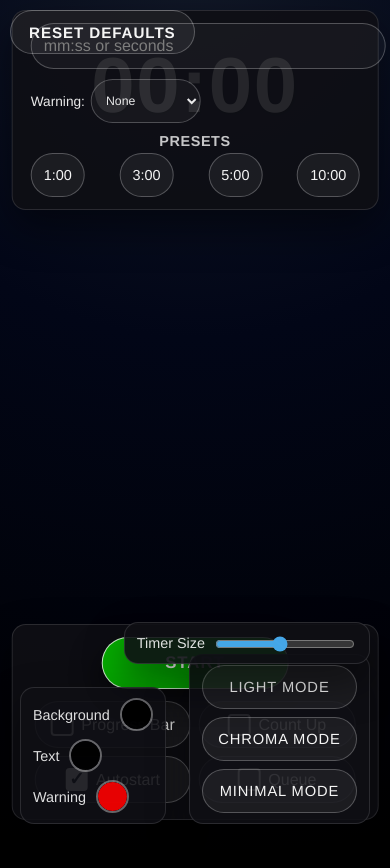
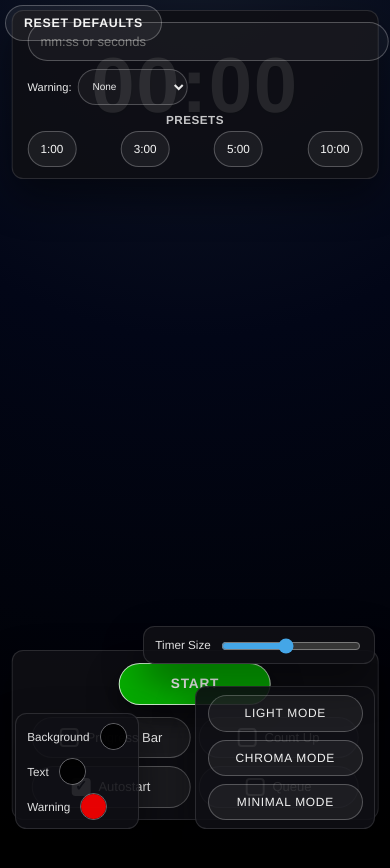
Before and after one commit to RustinPlays/AV-Timer, a plain HTML site: page index.html in a window 390 px wide. Drawn offline with Linux system fonts and the light colour scheme.

Commit message:
Implement responsive UI scaling with CSS variables
Refactor CSS variables for responsive UI scaling and update styles to use these variables for consistent sizing across elements.

```diff
--- a/index.html
+++ b/index.html
@@ -23,9 +23,20 @@
       --action-w: 20ch; /* unified width for bottom controls */
       --action-h: calc(1.8em + 18px); /* unified height matches toggle */
 
+      /* Responsive scaling vars */
+      --ui-scale: 1;
+      --ui-font: 16px;
+      --ui-gap-xs: calc(6px * var(--ui-scale));
+      --ui-gap-sm: calc(10px * var(--ui-scale));
+      --ui-gap-md: calc(14px * var(--ui-scale));
+      --ui-gap-lg: calc(18px * var(--ui-scale));
+      --ui-control-h: calc(44px * var(--ui-scale));
+      --ui-start-h: calc(52px * var(--ui-scale));
+      --ui-fab: calc(42px * var(--ui-scale));
+
       --panel-bg: rgba(15, 15, 20, 0.9);
       --panel-border: rgba(255, 255, 255, 0.12);
-      --panel-radius: 14px;
+      --panel-radius: calc(14px * var(--ui-scale));
       --panel-shadow: 0 18px 40px rgba(0, 0, 0, 0.45);
 
       --input-bg: rgba(255, 255, 255, 0.04);
@@ -111,6 +122,7 @@
   background: radial-gradient(circle at top, #111827 0%, #020617 40%, var(--bg) 100%);
   color: var(--fg);
   font-family: "Helvetica", Arial, sans-serif;
+  font-size: var(--ui-font);
   display: flex;
   flex-direction: column;
   justify-content: center;
@@ -141,17 +153,17 @@
     /* Controls container at top center */
     #controls {
       position: absolute;
-      top: 18px;
+      top: var(--ui-gap-md);
       left: 50%;
       transform: translateX(-50%);
       display: flex;
-      gap: 16px;
+      gap: var(--ui-gap-lg);
       font-size: clamp(14px, 1.05vmin, 18px);
       z-index: 10;
       flex-wrap: wrap;
       justify-content: center;
       align-items: center;
-      padding: 12px 18px;
+      padding: var(--ui-gap-md) var(--ui-gap-lg);
       box-sizing: border-box;
       border-radius: var(--panel-radius);
       border: 1px solid var(--panel-border);
@@ -162,11 +174,11 @@
     /* Preset time buttons container styling */
     #presetTimes {
       display: flex;
-      gap: 8px;
+      gap: var(--ui-gap-sm);
       flex-wrap: wrap;
       justify-content: center;
       width: 100%;
-      margin-top: 4px;
+      margin-top: var(--ui-gap-xs);
       user-select: none;
     }
 
@@ -195,14 +207,14 @@
     #queueContainer {
       position: absolute;
       top: 50%;
-      right: 20px;
+      right: var(--ui-gap-lg);
       transform: translateY(-50%);
-      width: 280px;
+      width: clamp(240px, 26vw, 320px);
       display: flex;
       flex-direction: column;
-      gap: 10px;
+      gap: var(--ui-gap-sm);
       z-index: 10;
-      padding: 14px 14px 16px 14px;
+      padding: var(--ui-gap-md);
       box-sizing: border-box;
       border-radius: var(--panel-radius);
       border: 1px solid var(--panel-border);
@@ -221,7 +233,7 @@
 
     #queueForm {
       display: flex;
-      gap: 8px;
+      gap: var(--ui-gap-sm);
     }
 
     #queueForm input[type="text"] {
@@ -235,7 +247,7 @@
       padding: 0;
       display: flex;
       flex-direction: column;
-      gap: 6px;
+      gap: var(--ui-gap-xs);
       max-height: 40vh;
       overflow-y: auto;
       scrollbar-width: thin;
@@ -245,7 +257,7 @@
       display: flex;
       align-items: center;
       justify-content: space-between;
-      gap: 8px;
+      gap: var(--ui-gap-sm);
       border: 1px solid var(--button-border);
       border-radius: 999px;
       padding: 4px 10px 4px 12px;
@@ -280,8 +292,8 @@
     #queueActions {
       display: flex;
       flex-direction: column;
-      gap: 8px;
-      margin-top: 8px;
+      gap: var(--ui-gap-sm);
+      margin-top: var(--ui-gap-sm);
     }
 
     #queueActions > button {
@@ -290,7 +302,7 @@
 
     #queueSecondary {
       display: flex;
-      gap: 10px;
+      gap: var(--ui-gap-md);
       align-items: center;
       justify-content: flex-start;
       flex-wrap: wrap;
@@ -304,7 +316,7 @@
     #autoNextGroup {
       display: flex;
       align-items: center;
-      gap: 8px;
+      gap: var(--ui-gap-sm);
       font-size: 0.85em;
       white-space: nowrap;
       opacity: 0.85;
@@ -354,15 +366,15 @@
     /* Start button container fixed at bottom center */
     #startContainer {
       position: absolute;
-      bottom: 40px;
+      bottom: calc(var(--ui-gap-lg) * 2);
       left: 50%;
       transform: translateX(-50%);
       z-index: 10;
       display: flex;
       flex-direction: column; /* Start button on first row, toggles below */
       align-items: center;
-      gap: 12px;
-      padding: 12px 18px 16px;
+      gap: var(--ui-gap-md);
+      padding: var(--ui-gap-md) var(--ui-gap-lg);
       box-sizing: border-box;
       border-radius: var(--panel-radius);
       border: 1px solid var(--panel-border);
@@ -374,7 +386,7 @@
     #startBtn {
       font-size: 1.05em;
       padding: 0 24px;
-      height: var(--action-h);
+      height: var(--ui-start-h);
       min-width: var(--action-w);
       box-sizing: border-box;
       display: flex;
@@ -407,14 +419,14 @@
       display: flex;
       align-items: center;
       justify-content: center;
-      gap: 10px;
+      gap: var(--ui-gap-md);
       flex-wrap: wrap;
     }
 
     /* Timer display big text centered */
     #timer {
       text-align: center;
-      font-size: 15vmin; /* responsive large font size */
+      font-size: 15vw; /* responsive large font size */
       user-select: none;
       font-weight: 700;
       letter-spacing: 0.02em;
@@ -423,7 +435,7 @@
 
     /* Subtle drop shadow for readability when not in chroma */
     body:not(.chroma) #timer {
-      text-shadow: 0.22vmin 0.22vmin 0.4vmin rgba(0, 0, 0, 0.55);
+      text-shadow: 0.22vw 0.22vw 0.4vw rgba(0, 0, 0, 0.55);
     }
 
     /* Color utility classes */
@@ -468,8 +480,8 @@
     /* Reset Defaults button (top-left) */
     #resetDefaultsBtn {
       position: absolute;
-      top: 10px;
-      left: 10px;
+      top: var(--ui-gap-xs);
+      left: var(--ui-gap-xs);
       z-index: 50;
       font-size: 0.95em;
       padding: 6px 18px;
@@ -482,12 +494,12 @@
     /* Compact close button shown only while timer is running */
     #runningCloseBtn {
       position: fixed;
-      top: 10px;
-      left: 10px;
+      top: var(--ui-gap-xs);
+      left: var(--ui-gap-xs);
       z-index: 80;
-      width: 42px;
-      height: 42px;
-      min-width: 42px;
+      width: var(--ui-fab);
+      height: var(--ui-fab);
+      min-width: var(--ui-fab);
       padding: 0;
       display: flex;
       align-items: center;
@@ -511,10 +523,10 @@
     #progressContainer {
       background: rgba(15, 23, 42, 0.7);
       border-radius: 999px;
-      margin-top: 20px;
+      margin-top: var(--ui-gap-lg);
       overflow: hidden;
-      height: 0.75vmin; /* default, JS adjusts */
-      width: 50vmin;
+      height: 0.75vw; /* default, JS adjusts */
+      width: 50vw;
       user-select: none;
       box-shadow: 0 10px 25px rgba(0, 0, 0, 0.45);
       border: 1px solid rgba(255, 255, 255, 0.18);
@@ -532,15 +544,15 @@
     /* Bottom left color pickers stacked vertically */
     #colorGrid {
       position: absolute;
-      bottom: 20px;
-      left: 20px;
+      bottom: var(--ui-gap-lg);
+      left: var(--ui-gap-lg);
       display: flex;
       flex-direction: column;
-      gap: 8px;
+      gap: var(--ui-gap-sm);
       align-items: flex-start;
       justify-content: center;
       z-index: 10;
-      padding: 10px 12px;
+      padding: var(--ui-gap-sm) var(--ui-gap-md);
       box-sizing: border-box;
       border-radius: var(--panel-radius);
       border: 1px solid var(--panel-border);
@@ -564,9 +576,9 @@
       -webkit-appearance: none;
       padding: 0;
       border-radius: 50%;
-      width: 33px;
-      height: 33px;
-      border: 2px solid rgba(255, 255, 255, 0.4);
+      width: calc(33px * var(--ui-scale));
+      height: calc(33px * var(--ui-scale));
+      border: calc(2px * var(--ui-scale)) solid rgba(255, 255, 255, 0.4);
       background: transparent;
       cursor: pointer;
       overflow: hidden;
@@ -596,15 +608,15 @@
     /* Bottom right controls stacked vertically */
     #bottomRightControls {
       position: absolute;
-      bottom: 20px;
-      right: 20px;
+      bottom: var(--ui-gap-lg);
+      right: var(--ui-gap-lg);
       display: flex;
       flex-direction: column;
-      gap: 8px;
+      gap: var(--ui-gap-sm);
       align-items: flex-end;
       justify-content: center;
       z-index: 10;
-      padding: 10px 12px;
+      padding: var(--ui-gap-sm) var(--ui-gap-md);
       box-sizing: border-box;
       border-radius: var(--panel-radius);
       border: 1px solid var(--panel-border);
@@ -629,13 +641,13 @@
     /* Top-right timer size control */
     #topRightControls {
       position: absolute;
-      top: 18px;
-      right: 20px;
+      top: var(--ui-gap-md);
+      right: var(--ui-gap-lg);
       display: flex;
       align-items: center;
-      gap: 10px;
+      gap: var(--ui-gap-md);
       z-index: 10;
-      padding: 10px 12px;
+      padding: var(--ui-gap-sm) var(--ui-gap-md);
       box-sizing: border-box;
       border-radius: var(--panel-radius);
       border: 1px solid var(--panel-border);
@@ -662,8 +674,8 @@
     .toggleBtn {
       display: flex;
       align-items: center;
-      gap: 8px;
-      padding: 8px 12px;
+      gap: var(--ui-gap-sm);
+      padding: calc(8px * var(--ui-scale)) calc(12px * var(--ui-scale));
       border-radius: 999px;
       background: var(--button-bg);
       color: var(--fg);
@@ -743,11 +755,11 @@
     }
 
     button {
-      padding: 7px 14px;
+      padding: calc(7px * var(--ui-scale)) calc(14px * var(--ui-scale));
       background: var(--button-bg);
       color: var(--fg);
       border: 1px solid var(--button-border);
-      border-radius: 8px;
+      border-radius: calc(8px * var(--ui-scale));
       cursor: pointer;
       transition: background 0.12s ease, transform 0.12s ease, box-shadow 0.12s ease, border-color 0.12s ease;
     }
@@ -833,9 +845,9 @@
         bottom: 26px;
       }
     }
-    #timeInput {
-  height: 40px;               /* same as other controls */
-  line-height: 40px;          /* THIS vertically centers placeholder + text */
+#timeInput {
+  height: var(--ui-control-h);               /* same as other controls */
+  line-height: var(--ui-control-h);          /* vertically centers placeholder + text */
   padding-top: 0;
   padding-bottom: 0;
 }
@@ -844,8 +856,8 @@
 }
 input[type="text"],
 select {
-  height: 40px;
-  line-height: 40px;
+  height: var(--ui-control-h);
+  line-height: var(--ui-control-h);
   padding-top: 0;
   padding-bottom: 0;
 }
@@ -854,22 +866,22 @@ button,
 input[type="text"],
 select,
 .toggleBtn {
-  min-height: 44px;
-  font-size: 1rem; /* bump up a bit on iPad */
+  min-height: var(--ui-control-h);
+  font-size: 1rem;
 }
 
 /* Specifically for the main controls row */
 #controls {
-  row-gap: 10px;
+  row-gap: var(--ui-gap-sm);
 }
 
 /* Make Start button and toggles a bit taller */
 #startBtn {
-  min-height: 52px;
+  min-height: var(--ui-start-h);
 }
 
 .toggleBtn {
-  min-height: 46px;
+  min-height: var(--ui-control-h);
 }
 
     /* Portrait-friendly tweaks for tablets/phones */
@@ -1156,15 +1168,22 @@ select,
       }
     }
 
-    // Apply timer and progress sizing using vmin so it scales in portrait/landscape
-    function applyTimerSizing(value) {
-      const size = parseFloat(value);
-      const safeSize = Number.isFinite(size) ? size : 20;
-      timerEl.style.fontSize = `${safeSize}vmin`;
-      const heightVmin = (safeSize / 30) * 1.5;
-      progressContainer.style.height = `${heightVmin}vmin`;
-      const widthVmin = Math.min(safeSize * 3, 95);
-      progressContainer.style.width = `${widthVmin}vmin`;
+    // Compute responsive UI scale based on viewport and expose via CSS variables
+    function setUiScale() {
+      const minSide = Math.min(window.innerWidth, window.innerHeight);
+      const scale = Math.min(1.18, Math.max(0.82, minSide / 1100));
+      document.documentElement.style.setProperty('--ui-scale', scale.toFixed(3));
+      document.documentElement.style.setProperty('--ui-font', `${Math.round(16 * scale)}px`);
+    }
+
+    // Timer sizing from slider (vw-based, but recalculated on resize)
+    function setTimerSizeFromSlider() {
+      const vw = parseFloat(timerSizeSlider.value);
+      timerEl.style.fontSize = vw + 'vw';
+      const heightVw = (parseFloat(vw) / 30) * 1.5;
+      progressContainer.style.height = `${heightVw}vw`;
+      progressContainer.style.width = `${parseFloat(vw) * 3}vw`;
+      timerEl.setAttribute('data-text', timerEl.textContent);
     }
 
     // Accept mm:ss or raw seconds and return total seconds
@@ -1711,7 +1730,7 @@ timerInterval = setInterval(tick, 1000);
     });
 
     timerSizeSlider.addEventListener('input', () => {
-      applyTimerSizing(timerSizeSlider.value);
+      setTimerSizeFromSlider();
     });
 
     // Live color binding for background/foreground/accent/warning/chroma
@@ -1735,11 +1754,17 @@ timerInterval = setInterval(tick, 1000);
       document.documentElement.style.setProperty('--chroma', chromaColor.value);
     });
 
-    applyTimerSizing(timerSizeSlider.value);
+    setUiScale();
+    setTimerSizeFromSlider();
     timerEl.setAttribute('data-text', timerEl.textContent);
 
     warningColor.value = getComputedStyle(document.documentElement).getPropertyValue('--warning').trim();
     chromaColor.value = (getComputedStyle(document.documentElement).getPropertyValue('--chroma').trim() || '#00FF00');
+
+    window.addEventListener('resize', () => {
+      setUiScale();
+      setTimerSizeFromSlider();
+    });
 
     // If fullscreen is lost unexpectedly, treat it like a stop
     document.addEventListener('fullscreenchange', () => {
@@ -1835,7 +1860,8 @@ timerInterval = setInterval(tick, 1000);
       warningColor.value = '#ff0000';
 
       timerSizeSlider.value = '15';
-      applyTimerSizing(timerSizeSlider.value);
+      setTimerSizeFromSlider();
+      setUiScale();
 
       timerEl.textContent = '00:00';
       timerEl.setAttribute('data-text', timerEl.textContent);
```
